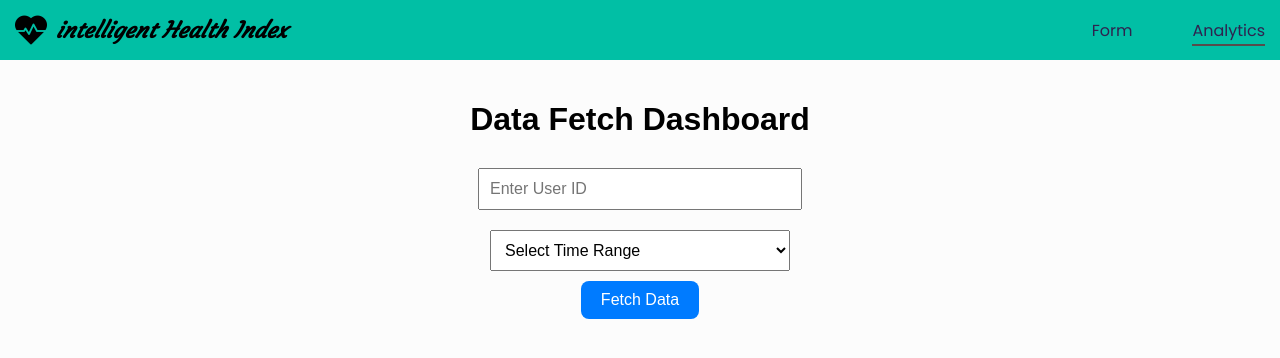
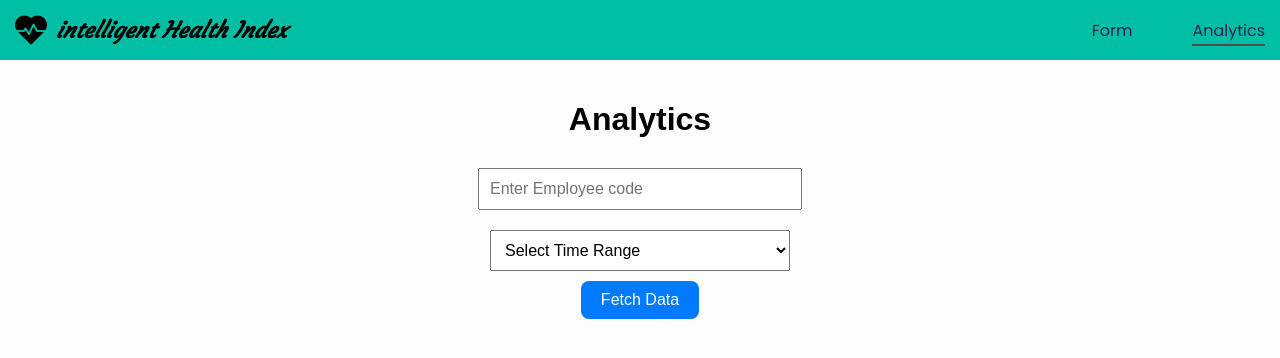
Before and after one commit to tangy104/iHH, a React (Vite) app: page /analytics in a window 1280 px wide. Shown: the top 358 px of the page. Built offline with nearby package versions, Linux system fonts and the light colour scheme; a web font is replaced by a local one.

Commit message:
analytics fetch changes

```diff
--- a/src/pages/visualFetch/VisualFetch.jsx
+++ b/src/pages/visualFetch/VisualFetch.jsx
@@ -284,7 +284,7 @@ const VisualFetch = () => {
 
   const renderTableSection = (title, data, fields) => {
     // Handle cases where the data is undefined or null
-    if (!data) {
+    if (!data.userDetails) {
       return null;
     }
     return (
@@ -335,13 +335,13 @@ const VisualFetch = () => {
 
   return (
     <div className={styles.container}>
-      <h1 className={styles.header}>Data Fetch Dashboard</h1>
+      <h1 className={styles.header}>Analytics</h1>
 
       <div className={styles.formGroup}>
         <input
           type="text"
           className={styles.inputField}
-          placeholder="Enter User ID"
+          placeholder="Enter Employee code"
           value={userId}
           onChange={(e) => setUserId(e.target.value)}
         />
@@ -365,7 +365,12 @@ const VisualFetch = () => {
         </button>
       </div>
 
-      {data && (
+      {data &&
+        (data.userDetails ? (
+          <div style={{ display: "flex", justifyContent: "center" }}>
+            Employee code does not exists.
+          </div>
+        ) : (
           <div className={styles.dataContainer}>
             {renderTableSection("User Details", data.userDetails, [
               "userid",
@@ -422,7 +427,7 @@ const VisualFetch = () => {
               "co2_label",
             ])}
           </div>
-      )}
+        ))}
     </div>
   );
 };
```
Also changed, not shown: 1 other file (tests, documents, lock files or other folders). Lines whose indentation alone changed are shown as unchanged.
